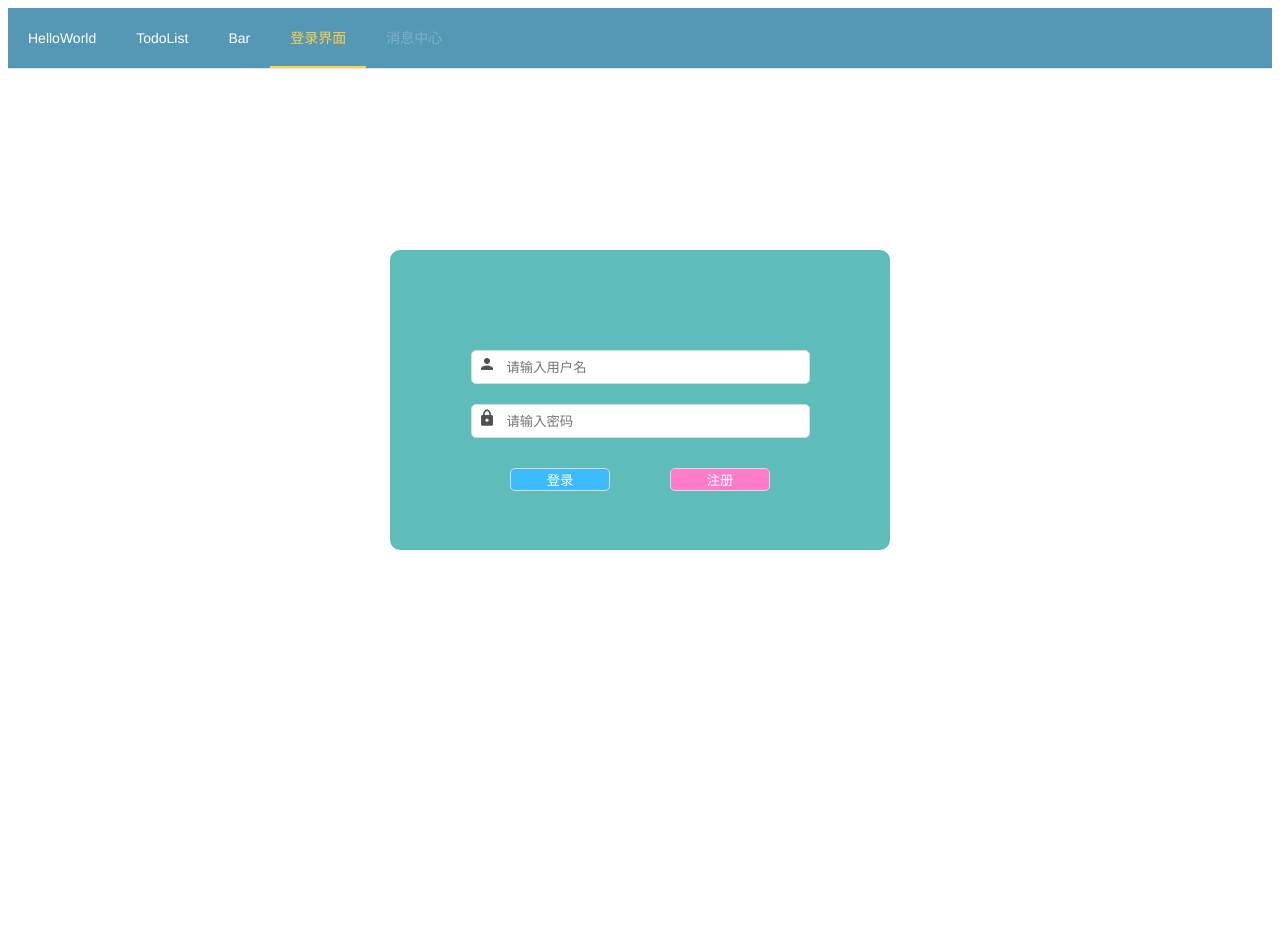
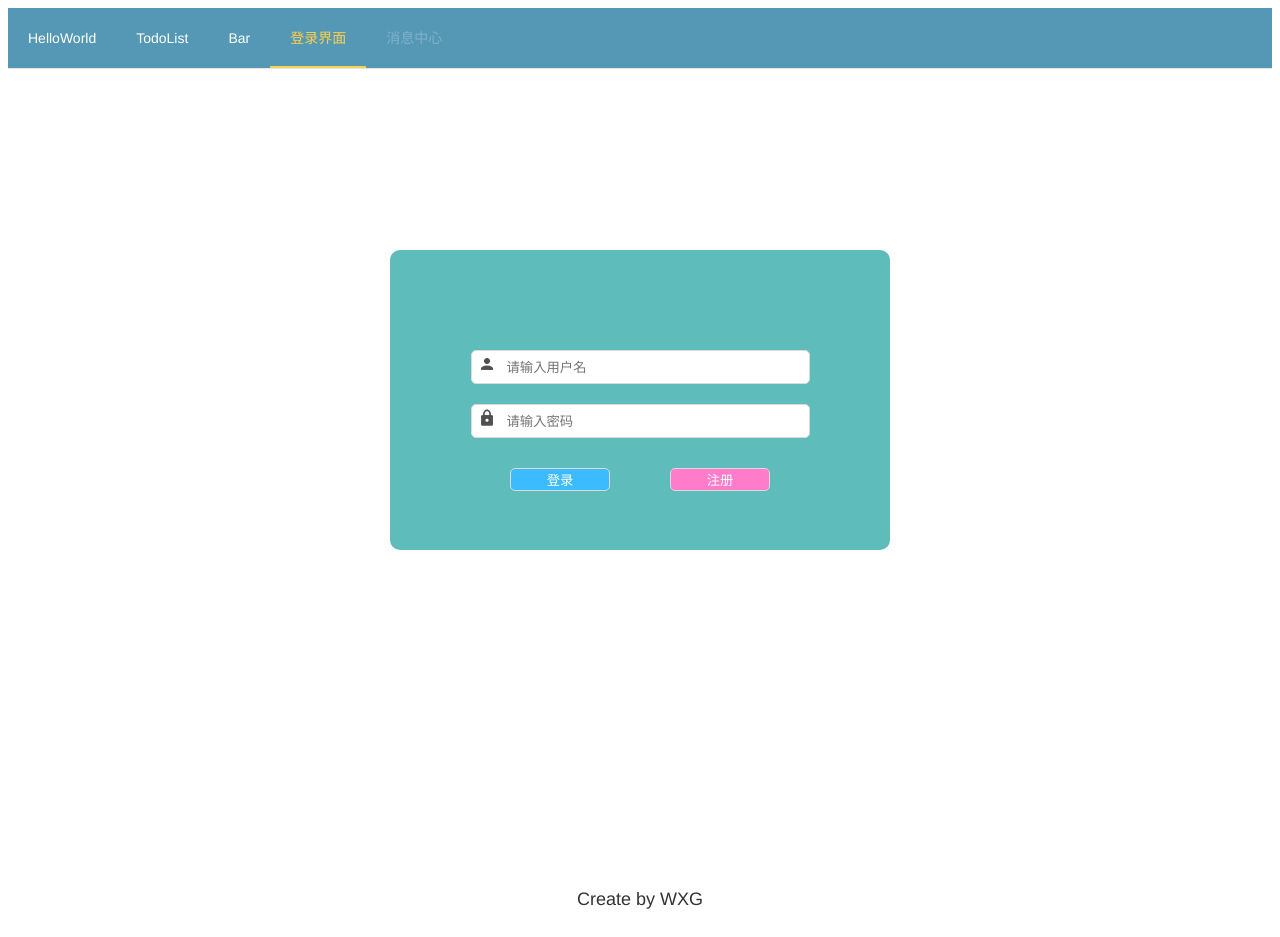
Before and after one commit to wxgaly/VueDemo, a Vue app: page /#/ in a window 1280 px wide. Before the commit the page ends 800 px from the top, so only its background shows below. Built offline with nearby package versions, Linux system fonts and the light colour scheme.

Commit message:
1. 使用一些element的基本控件，header、main、footer、card等

```diff
--- a/src/App.vue
+++ b/src/App.vue
@@ -7,6 +7,7 @@
       <router-link to="/bar">Go to Bar</router-link>
       <router-link to="/Login">Go to Login</router-link>
     </p>-->
+    <el-container>
       <el-menu
         class="el-menu"
         :default-active="activeIndex"
@@ -22,7 +23,11 @@
         <el-menu-item index="/Login">登录界面</el-menu-item>
         <el-menu-item index="2" disabled="">消息中心</el-menu-item>
       </el-menu>
-    <router-view id="routerView"/>
+      <el-main>
+        <router-view id="routerView"/>
+      </el-main>
+      <el-footer>{{ author }}</el-footer>
+    </el-container>
   </div>
 </template>
 
@@ -31,7 +36,8 @@ export default {
   name: 'App',
   data () {
     return {
-      activeIndex: '/Login'
+      activeIndex: '/Login',
+      author: 'Create by WXG'
     }
   },
   methods: {
@@ -71,6 +77,12 @@ export default {
   display: none;
 }
 
+.el-main {
+  color: #333;
+  text-align: center;
+  height: 800px;
+}
+
 #routerView {
   display: inline-block;
   position: absolute;
@@ -79,4 +91,10 @@ export default {
   transform: translate(-50%,-50%);
 }
 
+.el-footer {
+  color: #333;
+  text-align: center;
+  line-height: 60px;
+}
+
 </style>
--- a/src/components/HelloWorld.vue
+++ b/src/components/HelloWorld.vue
@@ -1,6 +1,8 @@
 <template>
   <div class="hello">
-    <h1>{{ msg }}</h1>
+    <el-card class="box-card" shadow="always">
+      <h1>{{ msg }}</h1>
+    </el-card>
     <!--<h2>Essential Links</h2>
     <ul>
       <li>
--- a/src/main.js
+++ b/src/main.js
@@ -18,7 +18,8 @@ new Vue({
   el: '#app',
   router,
   components: { App },
-  template: '<App/>'
+  template: '<App/>',
+  render: h => h(App)
 })
 
 // Vue.prototype.$utils = Utils
--- a/src/router/index.js
+++ b/src/router/index.js
@@ -4,7 +4,7 @@ import HelloWorld from '@/components/HelloWorld'
 import TodoList from '@/components/TodoList'
 import Login from '@/components/Login'
 
-const Bar = {template: '<div>bar</div>'}
+const Bar = {template: '<el-card class="box-card" shadow="hover"><div>bar</div></el-card>'}
 
 Vue.use(Router)
 
```
